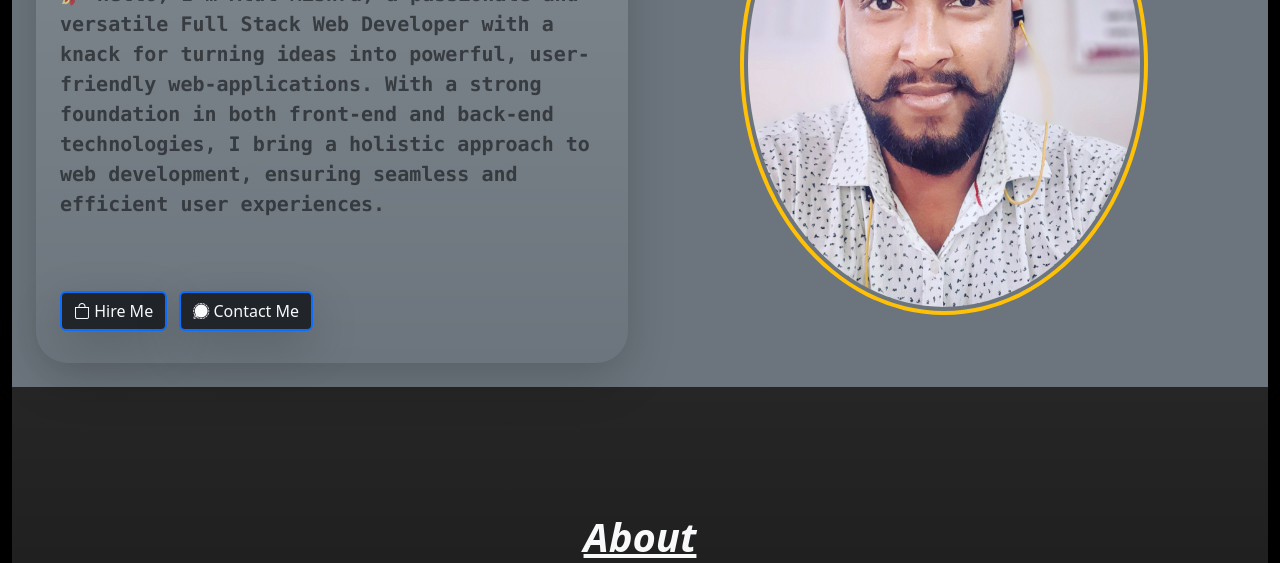
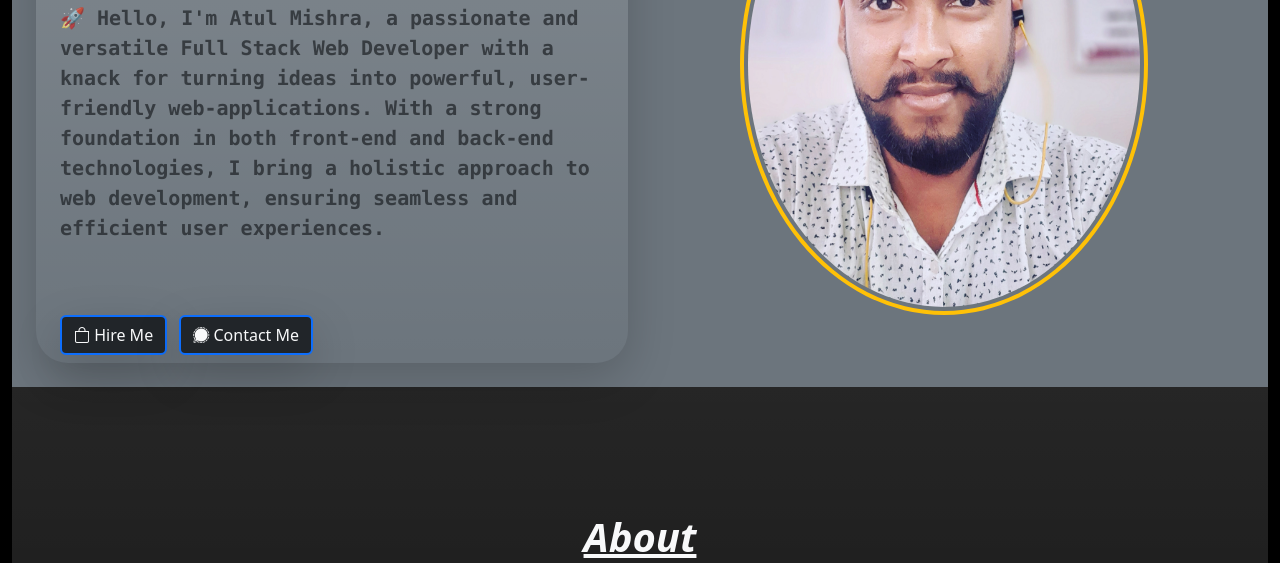
Before and after one commit to atulmishra1997/Another-Portfolio-Atul, a website: page index.html in a window 1280 px wide. Shown: the part 717-1280 px from the top of the page. Drawn offline with nearby package versions, Linux system fonts and the light colour scheme.

Commit message:
Update index.html

```diff
--- a/index.html
+++ b/index.html
@@ -94,11 +94,12 @@
     <!--This is Webpage Body Section-->
 
     <section class="ms-4 bg-black">
+
       <!--This is Home Page-->
 
       <div class="w-100 bg-secondary d-flex p-4 row" id="home">
         <div
-          class="mt-5 p-4 w-100 col-lg bg-gradient rounded-5 shadow-lg border-top border-dark-subtle"
+          class="mt-5 ps-4 pe-4 pt-5 w-100 col-lg bg-gradient rounded-5 shadow-lg border-top border-dark-subtle"
         >
           <p class="fs-1 fw-bold text-warning mt-4">Hello this is Atul</p>
           <p class="text-primary-emphasis fs-2 fw-bolder">
```
